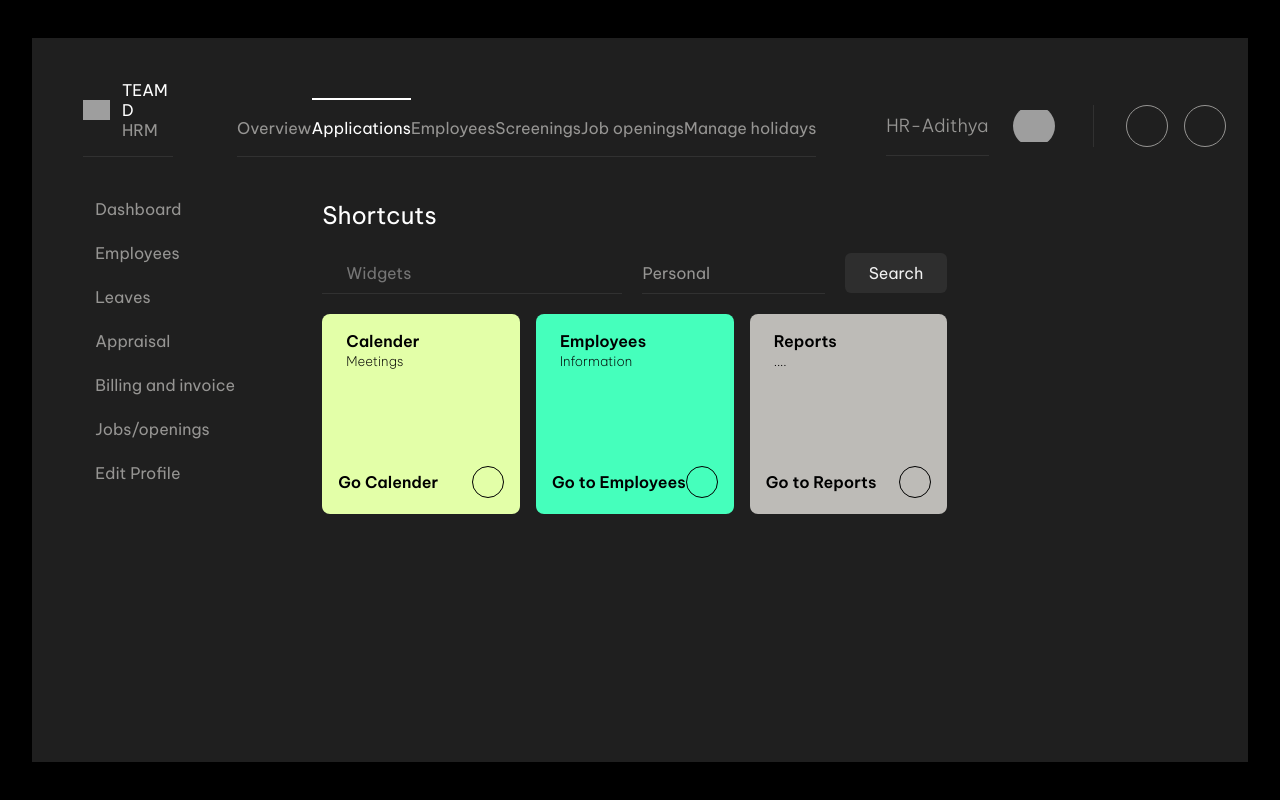
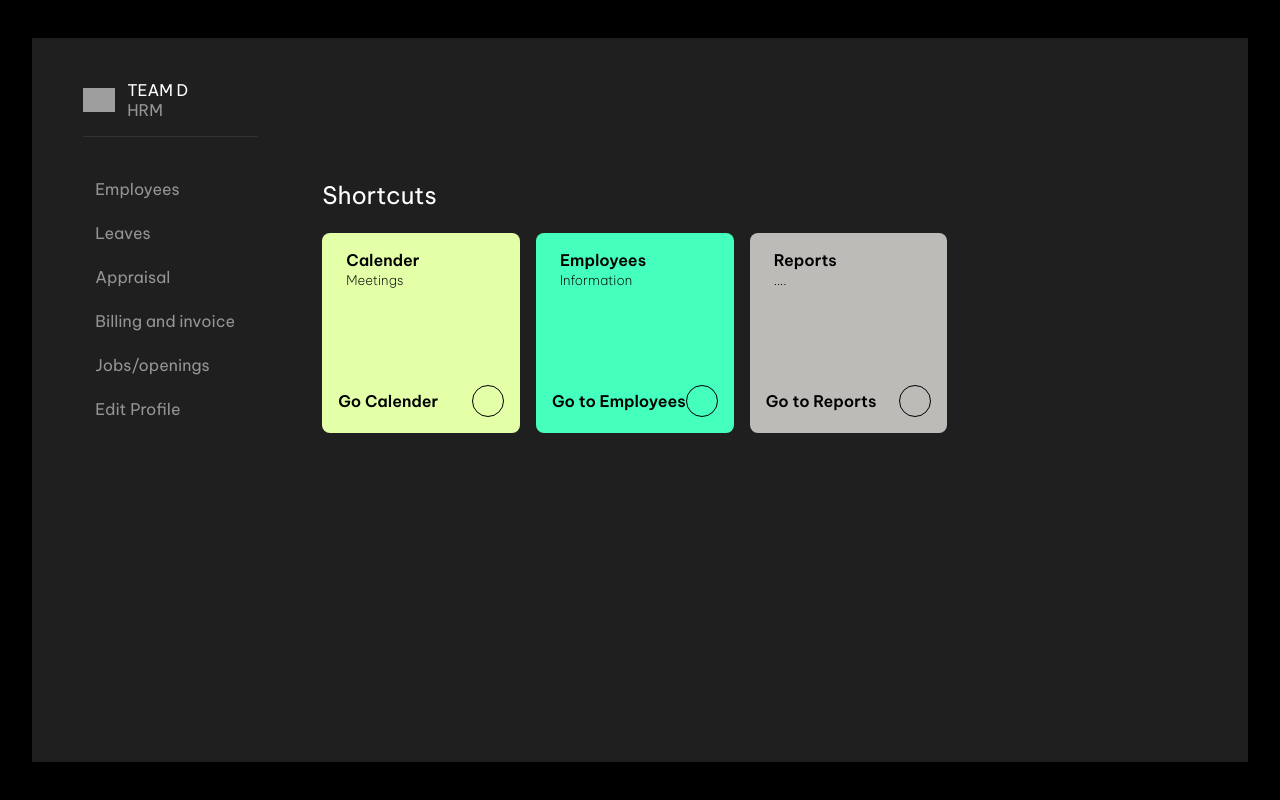
Before and after one commit to skandswami/SRH_HR_Management, a Flask app: page /EmployeeDashboard in a window 1280 px wide. Run offline with Flask 2, Linux system fonts and the light colour scheme; parts of the project's set-up code (start-up, migrations or seed data) failed here and were passed over; some libraries are stand-ins or nearby versions; grey boxes are pictures that could not be loaded.

Commit message:
Employee Dashboard changed

```diff
--- a/templates/EmployeeDashboard.html
+++ b/templates/EmployeeDashboard.html
@@ -22,58 +22,10 @@
 				</h1>
 			</div>
 		</div>
-		<div class="app-header-navigation">
-			<div class="tabs">
-				<a href="#">
-					Overview
-				</a>
-				<a href="#" class="active">
-					Applications
-				</a>
-				<a href="#">
-					Employees
-				</a>
-				<a href="#">
-					Screenings
-				</a>
-				<a href="#">
-					Job openings
-				</a>
-				<a href="#">
-					Manage holidays
-				</a>
-			</div>
-		</div>
-		<div class="app-header-actions">
-			<button class="user-profile">
-				<span>HR-Adithya</span>
-				<span>
-					<img src="2.jpg">
-				</span>
-			</button>
-			<div class="app-header-actions-buttons">
-				<button class="icon-button large">
-					<i class="ph-magnifying-glass"></i>
-				</button>
-				<button class="icon-button large">
-					<i class="ph-bell"></i>
-				</button>
-			</div>
-		</div>
-		<div class="app-header-mobile">
-			<button class="icon-button large">
-				<i class="ph-list"></i>
-			</button>
-		</div>
-
 	</header>
 	<div class="app-body">
 		<div class="app-body-navigation">
 			<nav class="navigation">
-				<a href="#">
-					<i class="ph-browsers"></i>
-					<span>Dashboard</span>
-				</a>
 				<a href="../DisplayEmpInfo">
 					<i class="ph-check-square"></i>
 					<span>Employees</span>
@@ -104,22 +56,6 @@
 		<div class="app-body-main-content">
 			<section class="Shortcuts">
 				<h2>Shortcuts</h2>
-				<div class="Shortcuts-header">
-					<div class="search-field">
-						<i class="ph-magnifying-glass"></i>
-						<input type="text" placeholder="Widgets">
-					</div>
-					<div class="dropdown-field">
-						<select>
-							<option>Personal</option>
-							<option>Employees</option>
-						</select>
-						<i class="ph-caret-down"></i>
-					</div>
-					<button class="flat-button">
-						Search
-					</button>
-				</div>
 				<div class="mobile-only">
 					<button class="flat-button">
 						Toggle search
```
